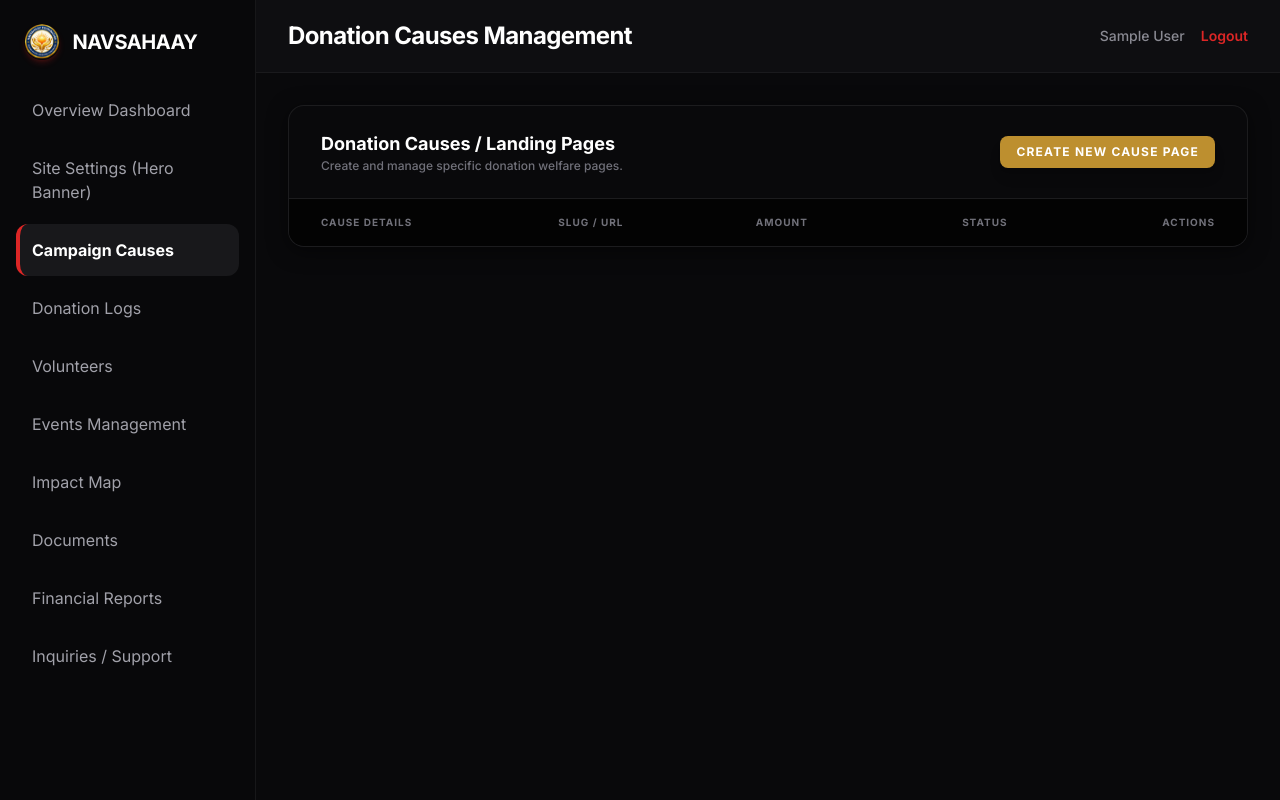
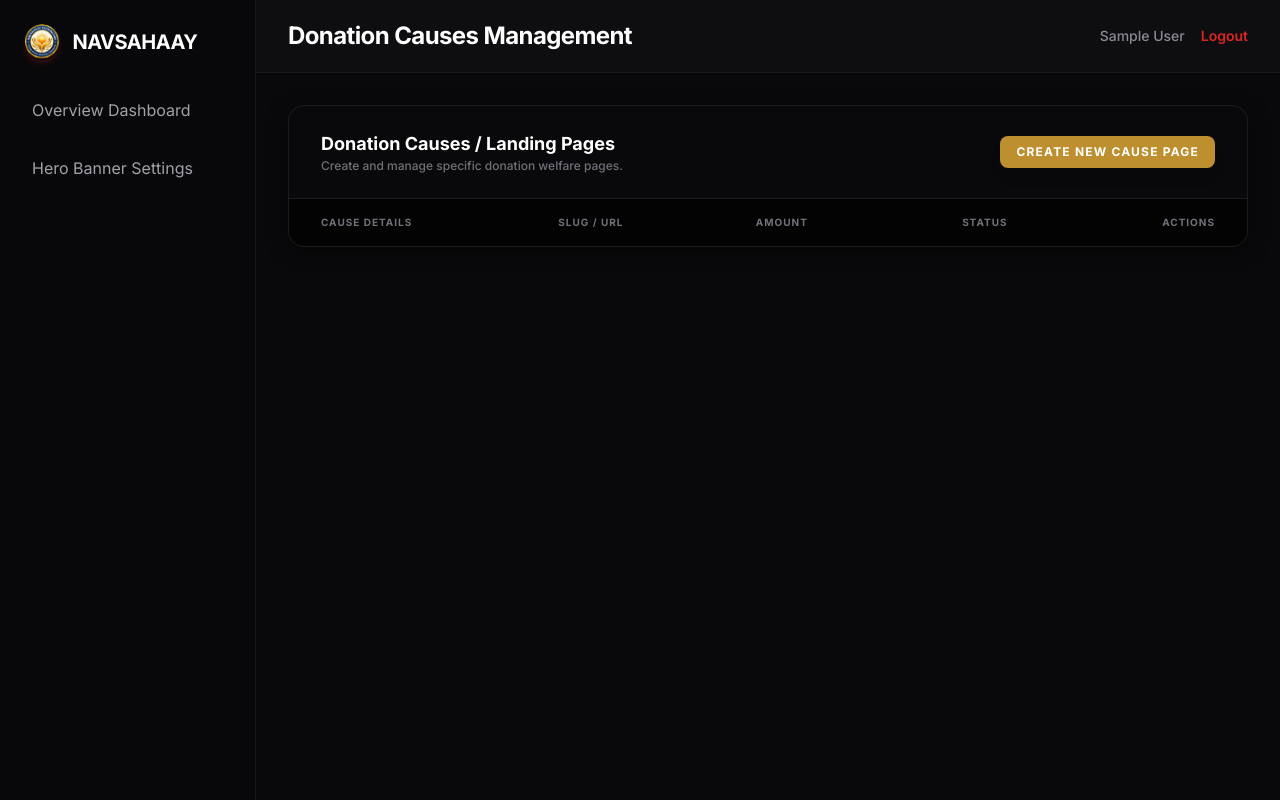
Before and after one commit to supportzingtv-create/NavSahaay, a Flask app: page /admin/causes in a window 1280 px wide. Run offline with Flask 3, Linux system fonts and the light colour scheme; the visitor is signed in with stand-in values (Sample User, id 1); data that the repository does not hold is empty; some libraries are stand-ins or nearby versions.

```diff
--- a/app/templates/admin/base.html
+++ b/app/templates/admin/base.html
@@ -228,28 +228,7 @@
             <nav class="flex-1 overflow-y-auto px-4 flex flex-col pb-10 scrollbar-thin">
                 <div class="space-y-1.5 flex-1">
                     <a href="{{ url_for('admin.dashboard') }}" class="block px-4 py-3.5 rounded-xl hover:bg-zinc-900 transition-all {% if request.endpoint == 'admin.dashboard' %}bg-zinc-900 text-white font-bold border-l-4 border-red-600 pl-3{% else %}text-zinc-400{% endif %}">Overview Dashboard</a>
-
-                    <a href="{{ url_for('admin.settings') }}" class="block px-4 py-3.5 rounded-xl hover:bg-zinc-900 transition-all {% if request.endpoint == 'admin.settings' %}bg-zinc-900 text-white font-bold border-l-4 border-red-600 pl-3{% else %}text-zinc-400{% endif %}">Site Settings (Hero Banner)</a>
-
-                    <a href="{{ url_for('admin.causes') }}" class="block px-4 py-3.5 rounded-xl hover:bg-zinc-900 transition-all {% if request.endpoint == 'admin.causes' %}bg-zinc-900 text-white font-bold border-l-4 border-red-600 pl-3{% else %}text-zinc-400{% endif %}">Campaign Causes</a>
-
-                    <a href="{{ url_for('admin.donations') }}" class="block px-4 py-3.5 rounded-xl hover:bg-zinc-900 transition-all {% if request.endpoint == 'admin.donations' %}bg-zinc-900 text-white font-bold border-l-4 border-red-600 pl-3{% else %}text-zinc-400{% endif %}">Donation Logs</a>
-
-                    <a href="{{ url_for('admin.volunteers') }}" class="block px-4 py-3.5 rounded-xl hover:bg-zinc-900 transition-all {% if request.endpoint == 'admin.volunteers' %}bg-zinc-900 text-white font-bold border-l-4 border-red-600 pl-3{% else %}text-zinc-400{% endif %}">Volunteers</a>
-
-                    <a href="{{ url_for('admin.events') }}" class="block px-4 py-3.5 rounded-xl hover:bg-zinc-900 transition-all {% if request.endpoint == 'admin.events' %}bg-zinc-900 text-white font-bold border-l-4 border-red-600 pl-3{% else %}text-zinc-400{% endif %}">Events Management</a>
-
-                    <a href="{{ url_for('admin.impact_map') }}" class="block px-4 py-3.5 rounded-xl hover:bg-zinc-900 transition-all {% if request.endpoint == 'admin.impact_map' %}bg-zinc-900 text-white font-bold border-l-4 border-red-600 pl-3{% else %}text-zinc-400{% endif %}">Impact Map</a>
-
-                    <a href="{{ url_for('admin.documents') }}" class="block px-4 py-3.5 rounded-xl hover:bg-zinc-900 transition-all {% if request.endpoint == 'admin.documents' %}bg-zinc-900 text-white font-bold border-l-4 border-red-600 pl-3{% else %}text-zinc-400{% endif %}">Documents</a>
-
-                    <a href="{{ url_for('admin.reports') }}" class="block px-4 py-3.5 rounded-xl hover:bg-zinc-900 transition-all {% if request.endpoint == 'admin.reports' %}bg-zinc-900 text-white font-bold border-l-4 border-red-600 pl-3{% else %}text-zinc-400{% endif %}">Financial Reports</a>
-
-                    {% if current_user.role == 'SUPER_ADMIN' %}
-                    <a href="{{ url_for('admin.users') }}" class="block px-4 py-3.5 rounded-xl hover:bg-zinc-900 transition-all {% if request.endpoint == 'admin.users' %}bg-zinc-900 text-white font-bold border-l-4 border-red-600 pl-3{% else %}text-zinc-400{% endif %}">System Users</a>
-                    {% endif %}
-
-                    <a href="{{ url_for('admin.contacts') }}" class="block px-4 py-3.5 rounded-xl hover:bg-zinc-900 transition-all {% if request.endpoint == 'admin.contacts' %}bg-zinc-900 text-white font-bold border-l-4 border-red-600 pl-3{% else %}text-zinc-400{% endif %}">Inquiries / Support</a>
+                    <a href="{{ url_for('admin.settings') }}" class="block px-4 py-3.5 rounded-xl hover:bg-zinc-900 transition-all {% if request.endpoint == 'admin.settings' %}bg-zinc-900 text-white font-bold border-l-4 border-red-600 pl-3{% else %}text-zinc-400{% endif %}">Hero Banner Settings</a>
                 </div>
             </nav>
         </aside>
--- a/app/templates/admin/settings.html
+++ b/app/templates/admin/settings.html
@@ -5,7 +5,7 @@
 {% block content %}
 <div class="max-w-6xl">
     <!-- Tabs Navigation -->
-    <div class="flex space-x-8 mb-10 border-b border-gray-200">
+    <div class="flex space-x-8 mb-10 border-b border-gray-200 hidden">
         <button onclick="showTab('slider')" id="tab-btn-slider" class="pb-4 text-sm font-bold uppercase tracking-widest tab-btn border-b-2 border-primary-600 text-primary-600">Hero Slider</button>
         <button onclick="showTab('programmes')" id="tab-btn-programmes" class="pb-4 text-sm font-bold uppercase tracking-widest tab-btn border-b-2 border-transparent text-gray-400 hover:text-gray-600">Our Programmes</button>
         <button onclick="showTab('stats')" id="tab-btn-stats" class="pb-4 text-sm font-bold uppercase tracking-widest tab-btn border-b-2 border-transparent text-gray-400 hover:text-gray-600">Impact Stats</button>
```
